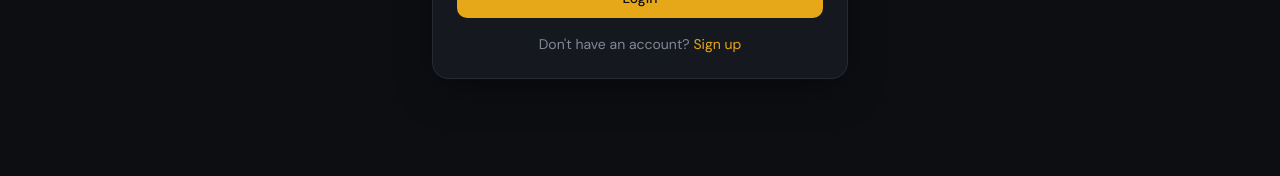
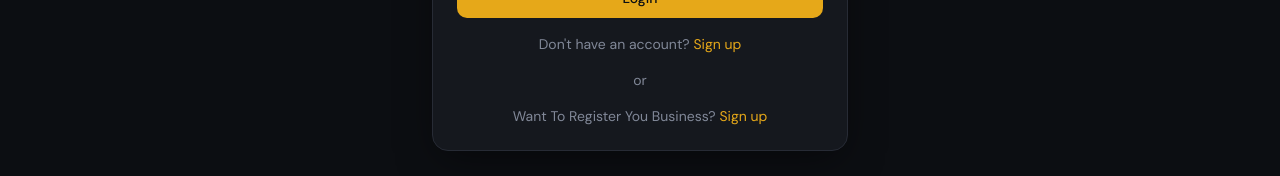
Before and after one commit to ayush0487/sunday-hundred-customer-web, a Next.js app: page /login in a window 1280 px wide. Shown: the part 426-602 px from the top of the page. Built offline with nearby package versions, Linux system fonts and the light colour scheme; no server answers; a web font is replaced by a local one.

Commit message:
fix icons

```diff
--- a/pages/login.tsx
+++ b/pages/login.tsx
@@ -87,6 +87,13 @@ export default function LoginPage() {
                   Sign up
                 </Link>
               </p>
+              <p className="text-sm text-muted-foreground text-center">or</p>
+                <p className="text-sm text-muted-foreground text-center">
+                Want To Register You Business?{" "}
+                <Link href="https://dashbaord.sundayhundred.com" className="text-primary hover:underline">
+                  Sign up
+                </Link>
+              </p>
             </form>
           </CardContent>
         </Card>
```
